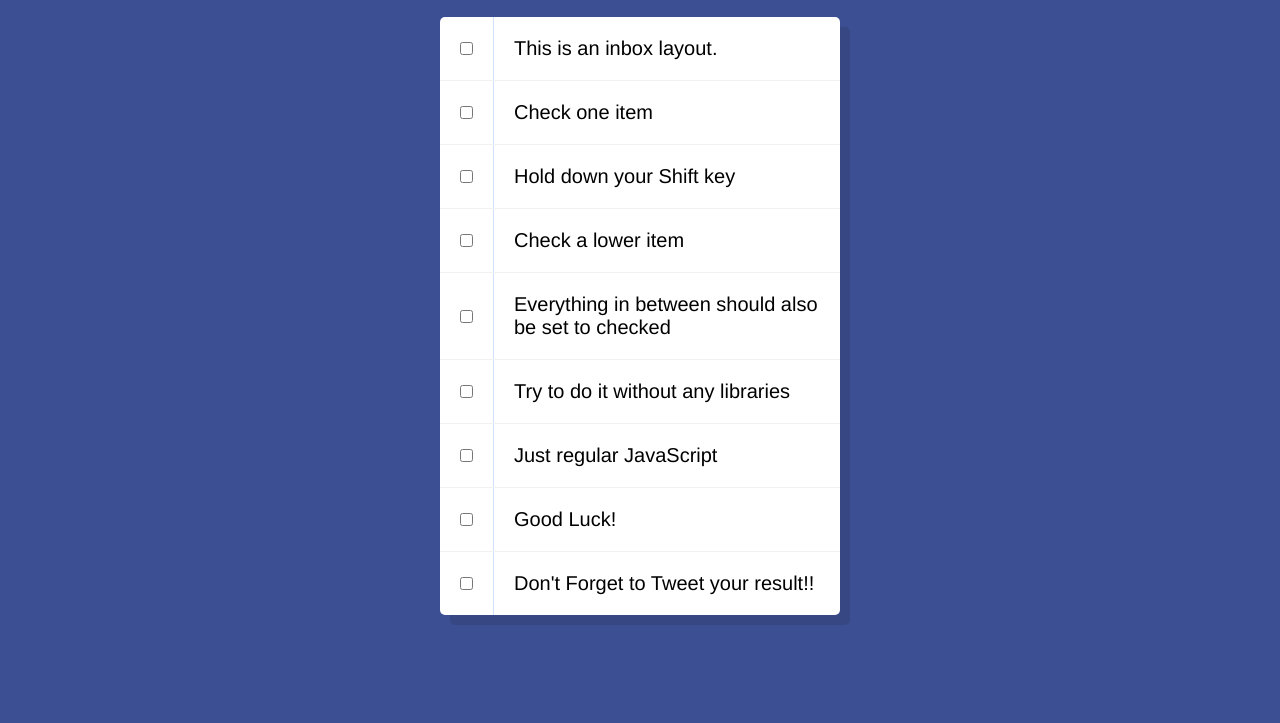
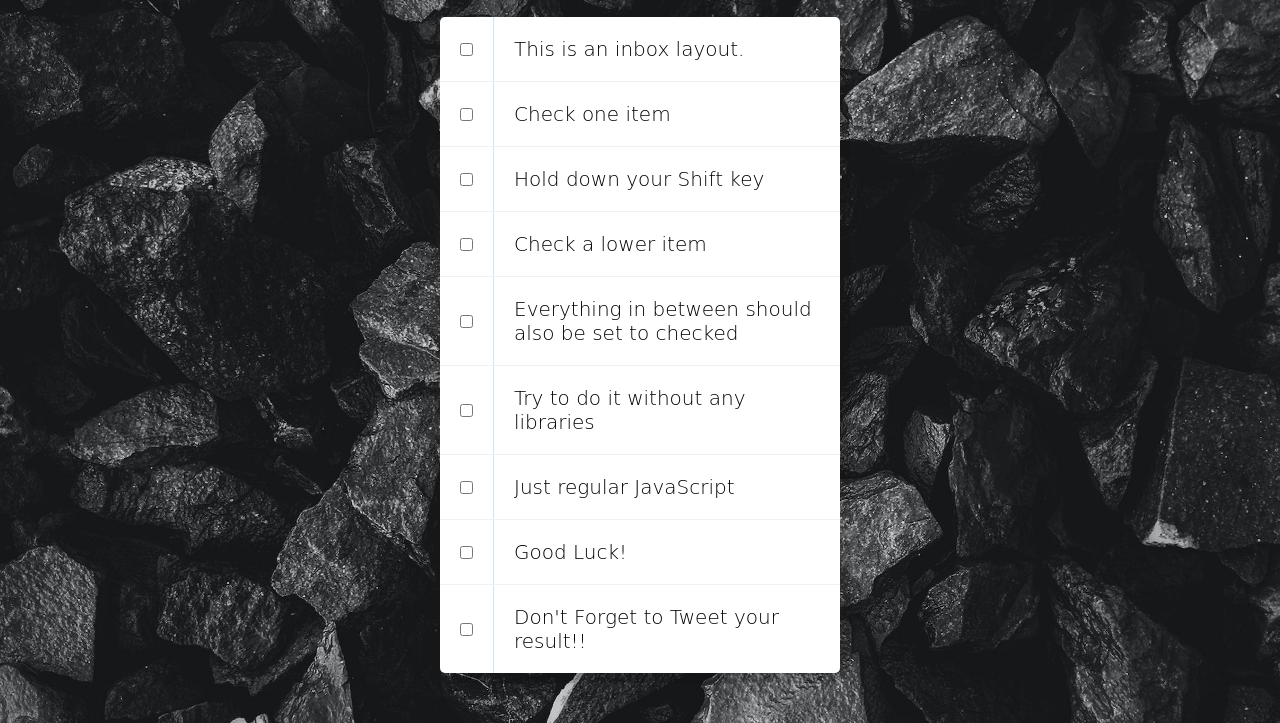
Before and after one commit to Sejuty/javascript30, a plain HTML site: page 10-Check Multiple Checkbox/index.html in a window 1280 px wide. Shown: the part 116-839 px from the top of the page. Before the commit the page ends 800 px from the top, so only its background shows below. Drawn offline with Linux system fonts and the light colour scheme.

Commit message:
updated readme

```diff
--- a/10-Check Multiple Checkbox/style.css
+++ b/10-Check Multiple Checkbox/style.css
@@ -1,6 +1,7 @@
 html {
-  font-family: sans-serif;
-  background: #3c4f93;
+  font-family:cursive;
+  background: url(pic.jpg) center no-repeat;
+  background-size: cover;
 }
 
 .container {
@@ -44,7 +45,7 @@ p {
   padding: 20px;
   transition: background 0.2s;
   flex: 1;
-  font-family: "helvetica neue";
+  font-family: cursive;
   font-size: 20px;
   font-weight: 200;
   border-left: 1px solid #d1e2ff;
```
Also changed, not shown: 08-Fun With HTML5 Canvas/index.html (+1 -1 lines), 08-Fun With HTML5 Canvas/ss.png (added), 10-Check Multiple Checkbox/pic.jpg (added), 10-Check Multiple Checkbox/ss.png (added), README.md.
